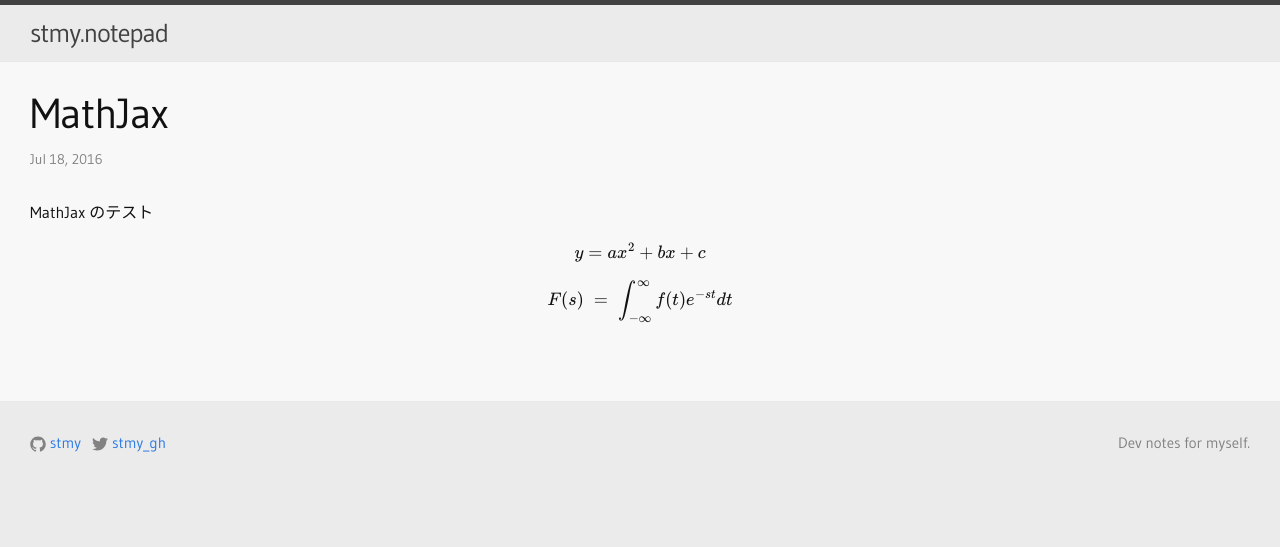
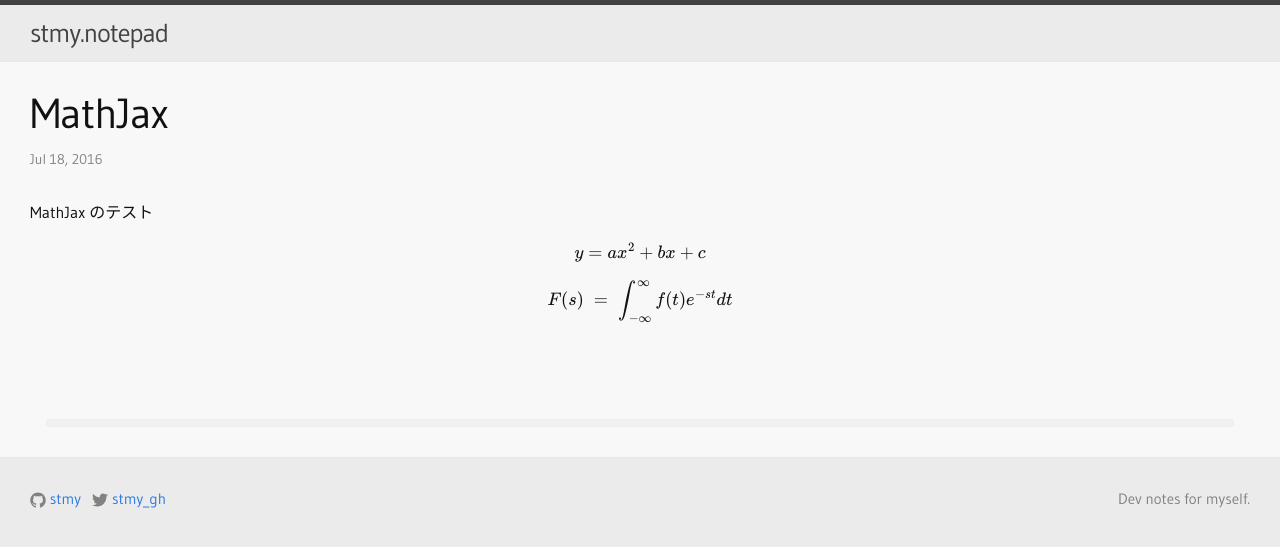
Before and after one commit to stmy/stmy.github.io, a Jekyll site: the page built from _posts/2016-07/2016-07-18-MathJax.md, in a window 1280 px wide. Shown: the top 547 px of the page. Built offline with Jekyll 4.4.1, drawn with Linux system fonts in a browser that asks for light colours; nearby versions of some CDN libraries; formulas are drawn with MathJax 3; comment, search, counter and statistics services are not loaded.

Commit message:
Update _layout.scss

```diff
--- a/_sass/_layout.scss
+++ b/_sass/_layout.scss
@@ -105,8 +105,11 @@
  */
 
 .post-disqus {
-    transform: scale(0.8);
-    margin: 3em -12% 0;
+    margin: 6em 1em 0em;
+    padding: 0.2em 1em;
+    border: 1px solid #eee;
+    border-radius: 0.2em;
+    background-color: #f0f0f0;
 }
 
 
```
